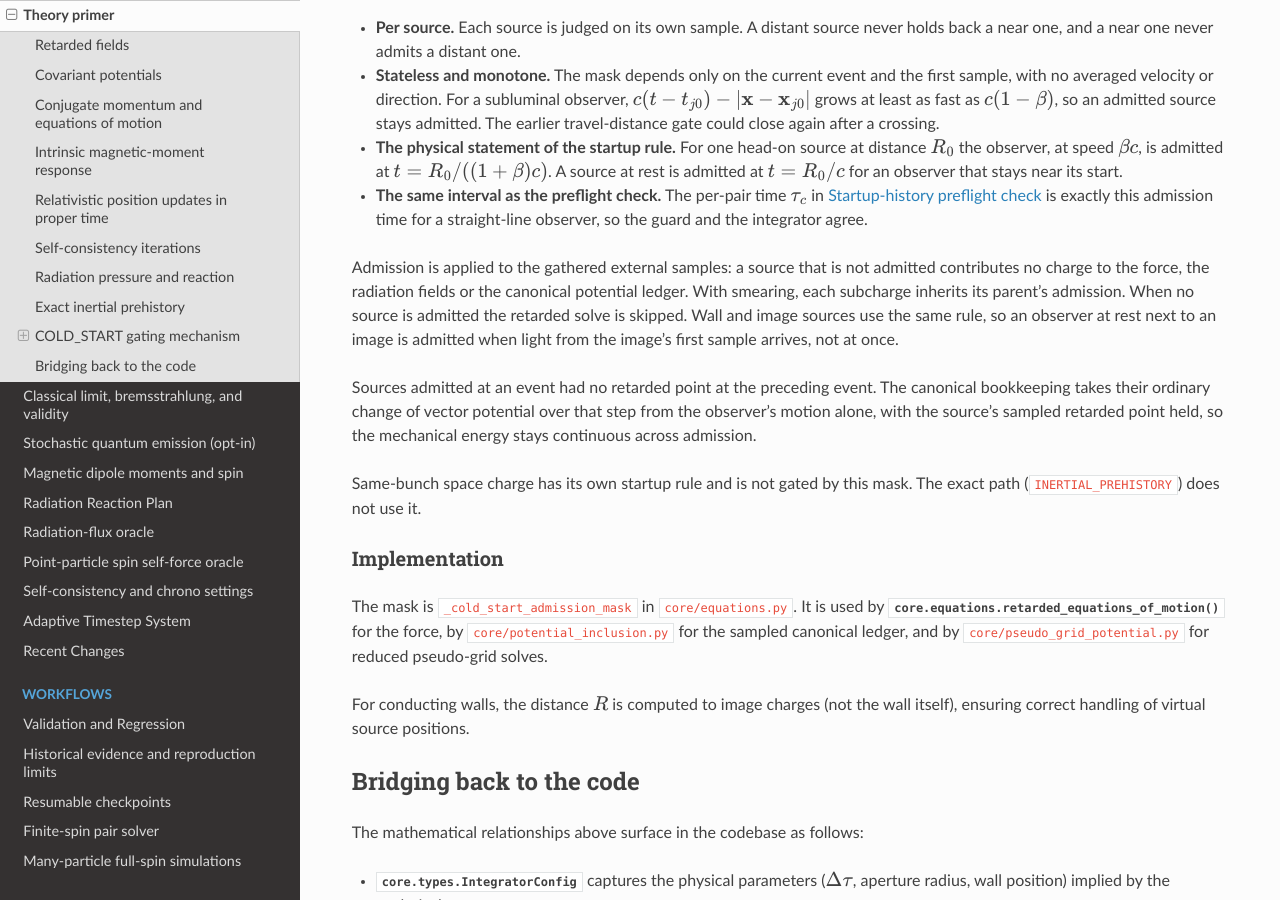
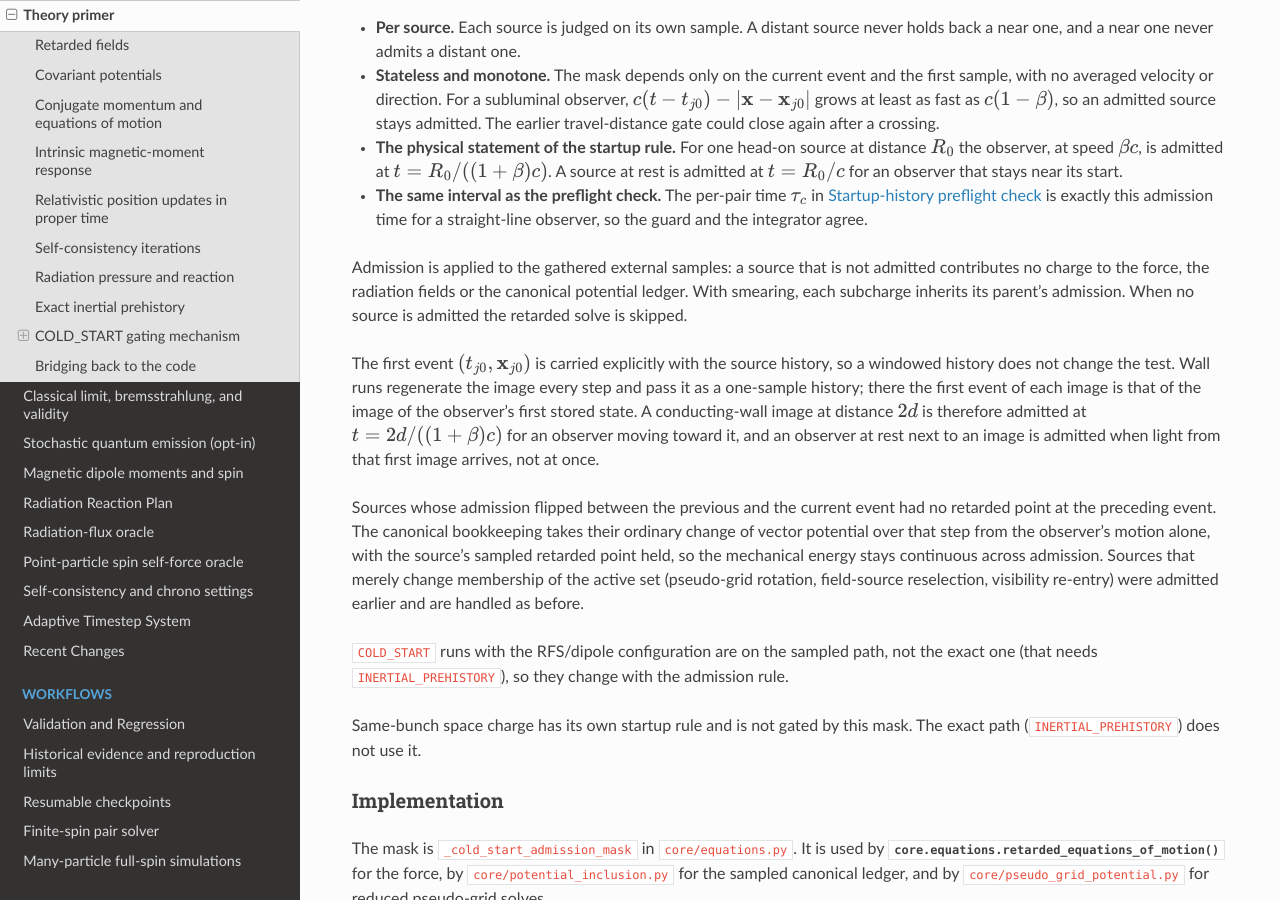
Before and after one commit to benfolsom/LW_integrator, a Sphinx documentation site: the page built from docs/source/theory.rst, in a window 1280 px wide and 900 px high, scrolled down 5474 px. Built offline with Sphinx 7.4.7 and the Read the Docs theme 3.1.0, drawn with Linux system fonts in a browser that asks for light colours; pages that are not in the unit, such as notebooks, are missing from menus.

Commit message:
Correct COLD_START admission docs: wall, single-source, pseudo-grid, RFS

```diff
--- a/docs/source/theory.rst
+++ b/docs/source/theory.rst
@@ -344,14 +344,28 @@ Properties:
 Admission is applied to the gathered external samples: a source that is not
 admitted contributes no charge to the force, the radiation fields or the
 canonical potential ledger. With smearing, each subcharge inherits its parent's
-admission. When no source is admitted the retarded solve is skipped. Wall and
-image sources use the same rule, so an observer at rest next to an image is
-admitted when light from the image's first sample arrives, not at once.
+admission. When no source is admitted the retarded solve is skipped.
 
-Sources admitted at an event had no retarded point at the preceding event. The
-canonical bookkeeping takes their ordinary change of vector potential over that
-step from the observer's motion alone, with the source's sampled retarded point
-held, so the mechanical energy stays continuous across admission.
+The first event :math:`(t_{j0}, \mathbf{x}_{j0})` is carried explicitly with the
+source history, so a windowed history does not change the test. Wall runs
+regenerate the image every step and pass it as a one-sample history; there the
+first event of each image is that of the image of the observer's first stored
+state. A conducting-wall image at distance :math:`2d` is therefore admitted at
+:math:`t = 2d / ((1 + \beta) c)` for an observer moving toward it, and an
+observer at rest next to an image is admitted when light from that first image
+arrives, not at once.
+
+Sources whose admission flipped between the previous and the current event had
+no retarded point at the preceding event. The canonical bookkeeping takes their
+ordinary change of vector potential over that step from the observer's motion
+alone, with the source's sampled retarded point held, so the mechanical energy
+stays continuous across admission. Sources that merely change membership of the
+active set (pseudo-grid rotation, field-source reselection, visibility
+re-entry) were admitted earlier and are handled as before.
+
+``COLD_START`` runs with the RFS/dipole configuration are on the sampled path,
+not the exact one (that needs ``INERTIAL_PREHISTORY``), so they change with the
+admission rule.
 
 Same-bunch space charge has its own startup rule and is not gated by this
 mask. The exact path (``INERTIAL_PREHISTORY``) does not use it.
```
Also changed, not shown: CHANGELOG.md (+18 -4 lines), docs/source/recent_changes.rst (+7 -1 lines).
